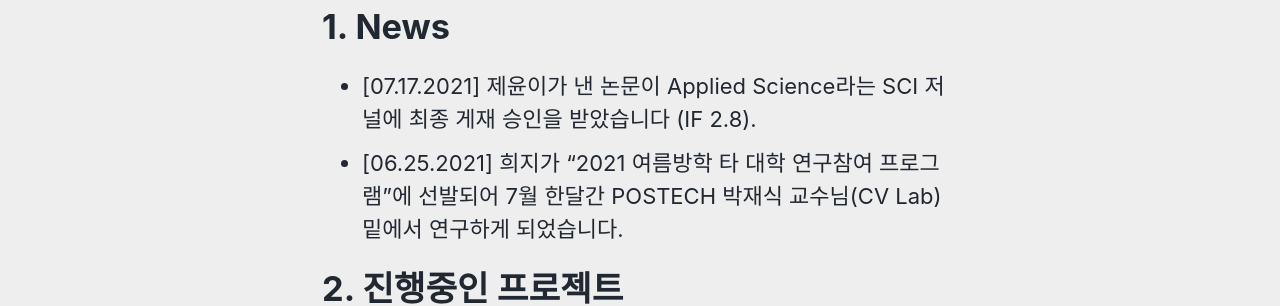
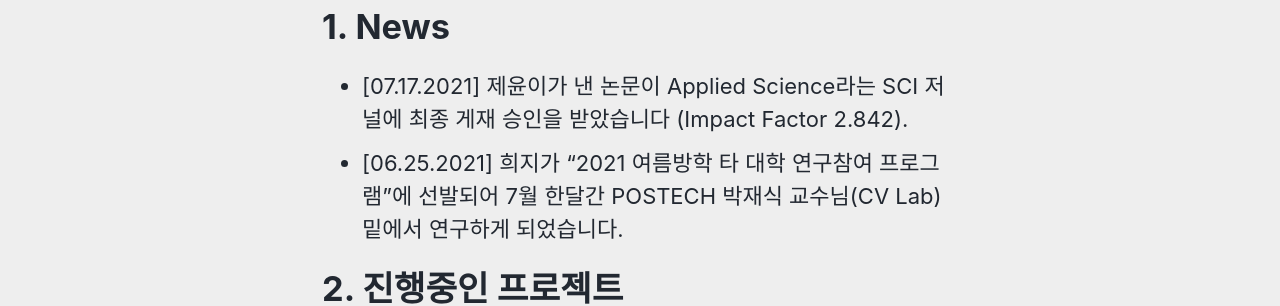
Before and after one commit to TAVEResearch/TAVEResearch.github.io, a Jekyll site: the page built from about.md, in a window 1280 px wide. Shown: the part 314-620 px from the top of the page. Built offline with Jekyll 4.4.1, drawn with Linux system fonts in a browser that asks for light colours; cached includes are drawn as plain includes.

Commit message:
Update about.md

```diff
--- a/about.md
+++ b/about.md
@@ -10,7 +10,7 @@ TAVE OB들을 위한 연구그룹입니다. 컴퓨터비전, 자연어처리,
 
 # 1. News
 
-- [07.17.2021] 제윤이가 낸 논문이 Applied Science라는 SCI 저널에 최종 게재 승인을 받았습니다 (IF 2.8).
+- [07.17.2021] 제윤이가 낸 논문이 Applied Science라는 SCI 저널에 최종 게재 승인을 받았습니다 (Impact Factor 2.842).
 - [06.25.2021] 희지가 "2021 여름방학 타 대학 연구참여 프로그램"에 선발되어 7월 한달간 POSTECH 박재식 교수님(CV Lab) 밑에서 연구하게 되었습니다.
 
 
```
